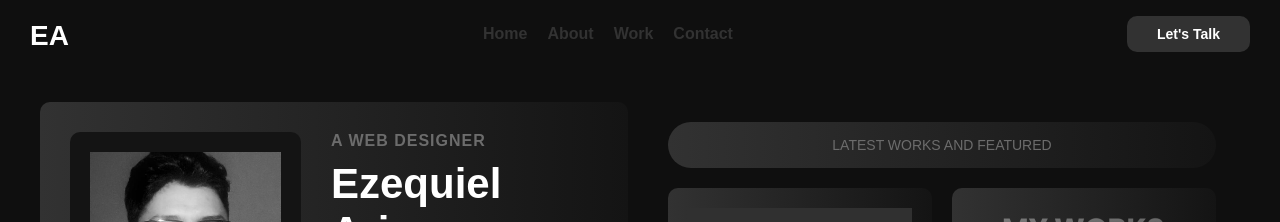
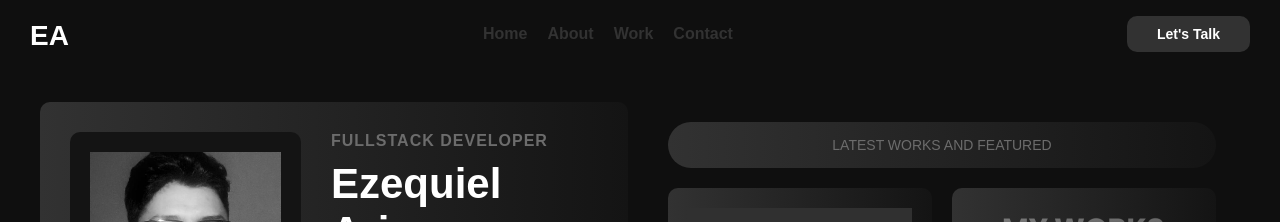
Before and after one commit to EzequielArias/EzequielArias, a React (Vite) app: page / in a window 1280 px wide. Shown: the top 222 px of the page. Built offline with nearby package versions, Linux system fonts and the light colour scheme.

Commit message:
title change

```diff
--- a/src/components/Home/home.jsx
+++ b/src/components/Home/home.jsx
@@ -20,7 +20,7 @@ const Home = () => {
           </div>
           <Link to='/about' className='link'>
           <div className='detail_container'>
-            <h4>a web designer</h4>
+            <h4>Fullstack developer</h4>
             <h3>Ezequiel Arias</h3>
             <p>I am Argentinian Fullstack Developer</p>
             <div className='icon'>
```
